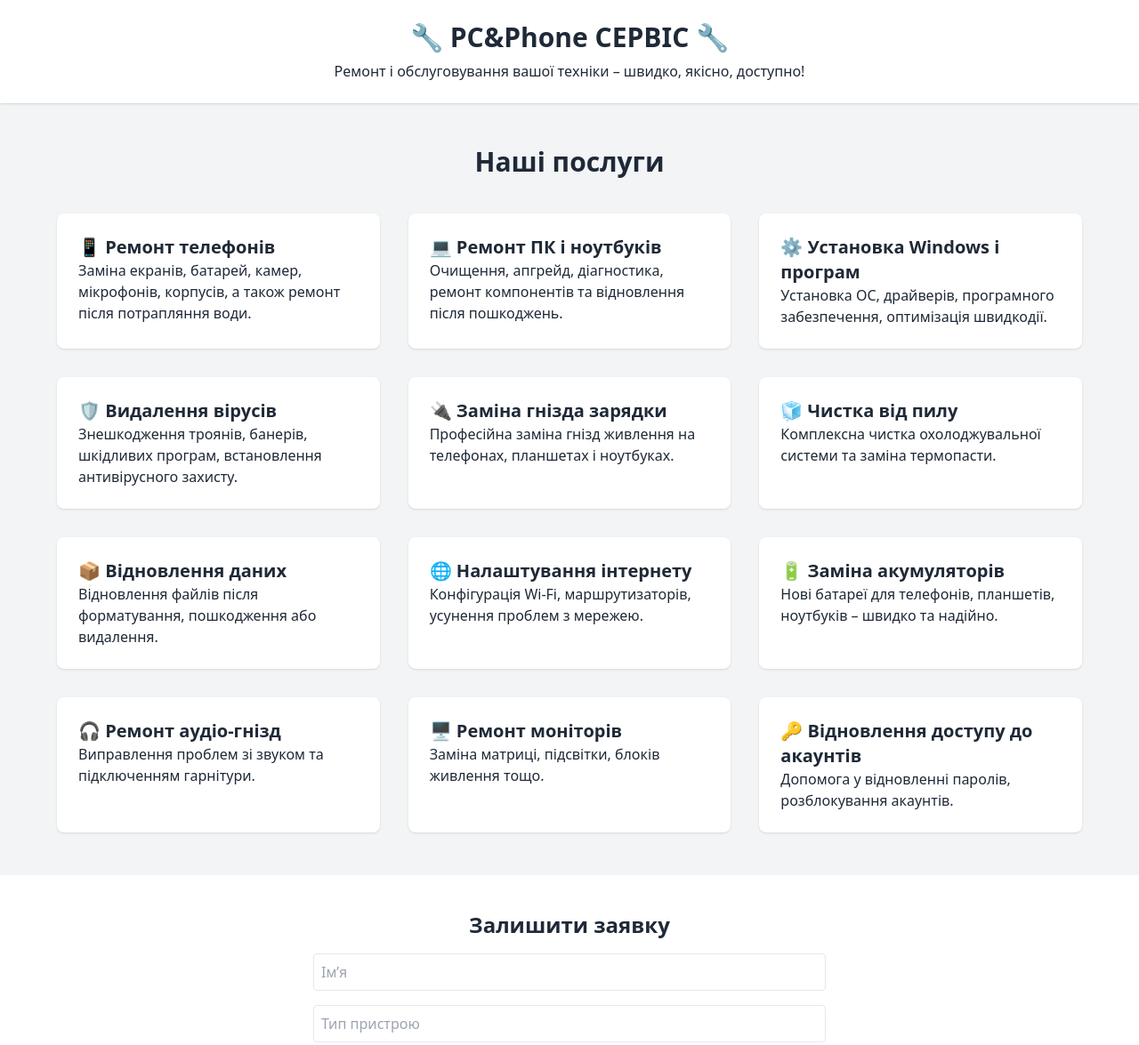
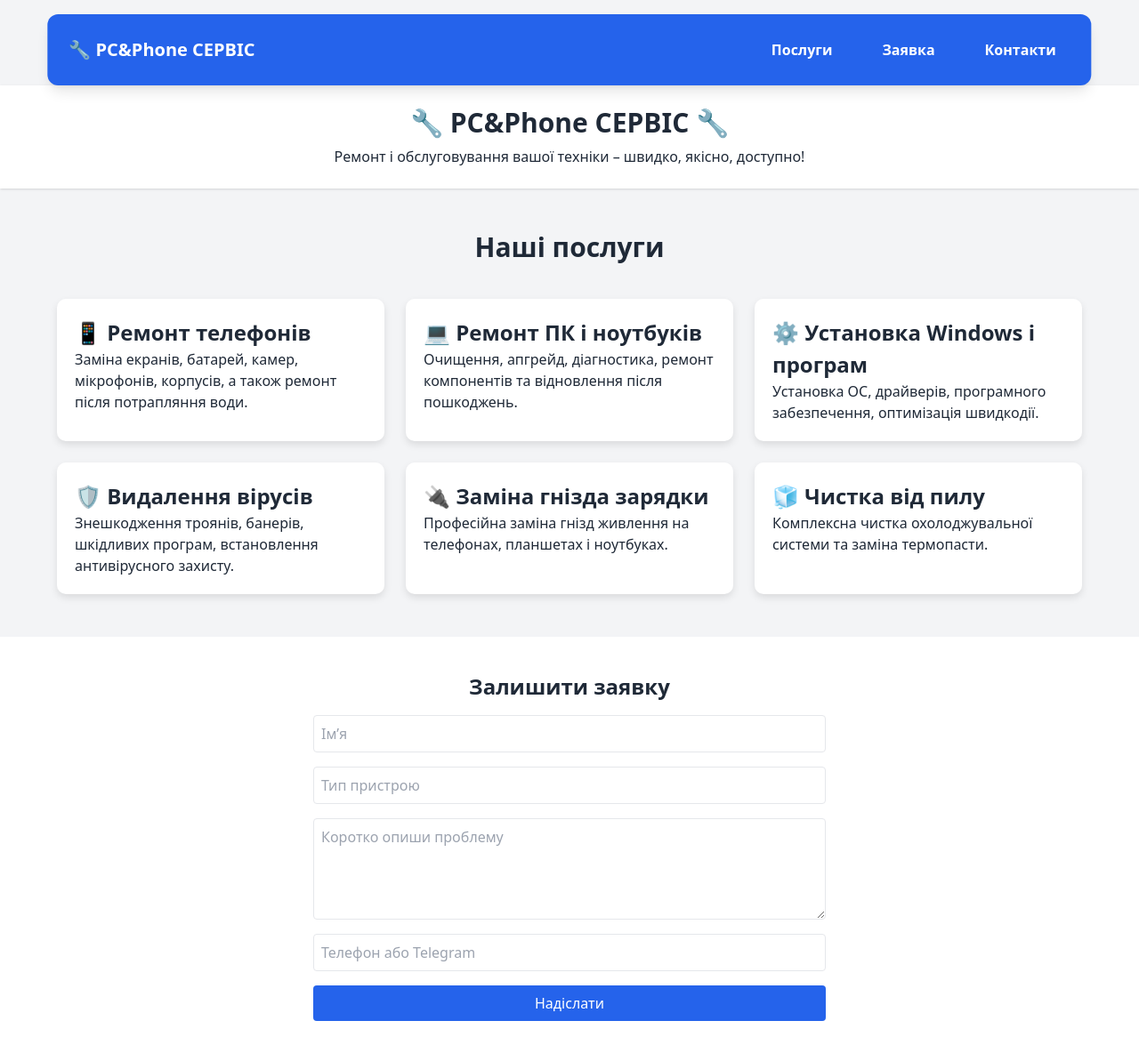
Before and after one commit to Dadablog2002/pc-phone-service, a plain HTML site: page index.html in a window 1280 px wide. Shown: the top 1175 px of the page at 89% size. Drawn offline with nearby package versions, Linux system fonts and the light colour scheme.

Commit message:
Update index.html

```diff
--- a/index.html
+++ b/index.html
@@ -17,23 +17,62 @@
       opacity: 1;
     }
     @keyframes fadeUp {
-      0% {
-        transform: translateY(20px);
-        opacity: 0;
+      0% { transform: translateY(20px); opacity: 0; }
+      100% { transform: translateY(0); opacity: 1; }
     }
-      100% {
-        transform: translateY(0);
-        opacity: 1;
-      }
-    }
-    .fade-up {
-      animation: fadeUp 0.6s ease forwards;
-    }
+    .fade-up { animation: fadeUp 0.6s ease forwards; }
   </style>
 </head>
 <body class="bg-gray-100 text-gray-800">
 
-<!-- Header -->
+<!-- Оновлена шапка з мобільною підтримкою -->
+<nav class="bg-blue-600 text-white fixed top-4 left-1/2 transform -translate-x-1/2 w-11/12 rounded-xl shadow-lg z-50">
+  <div class="container mx-auto px-6 flex justify-between items-center py-4">
+    <h1 class="text-xl font-bold">🔧 PC&Phone СЕРВІС</h1>
+    <button id="menu-btn" class="text-3xl sm:hidden focus:outline-none">&#9776;</button>
+    <ul id="nav-links" class="hidden sm:flex space-x-6 sm:flex-row flex-col absolute sm:relative top-16 sm:top-auto left-1/2 sm:left-auto transform -translate-x-1/2 sm:translate-x-0 w-11/12 sm:w-auto bg-blue-600 sm:bg-transparent rounded-lg shadow-lg sm:shadow-none text-center sm:text-left py-4 sm:py-0">
+      <li><a href="#services" class="nav-link">Послуги</a></li>
+      <li><a href="#contact-form" class="nav-link">Заявка</a></li>
+      <li><a href="#footer" class="nav-link">Контакти</a></li>
+    </ul>
+  </div>
+</nav>
+
+<!-- Відступ для контенту -->
+<div class="pt-24"></div>
+
+<script>
+  const menuBtn = document.getElementById("menu-btn");
+  const menu = document.getElementById("nav-links");
+
+  // Відкривання/закривання мобільного меню
+  menuBtn.addEventListener("click", () => {
+    menu.classList.toggle("hidden");
+  });
+
+  // Автоматичне закриття при натисканні на пункт меню
+  document.querySelectorAll(".nav-link").forEach(link => {
+    link.addEventListener("click", () => {
+      menu.classList.add("hidden");
+    });
+  });
+</script>
+
+<style>
+  .nav-link {
+    font-weight: bold;
+    padding: 12px 16px;
+    border-radius: 8px;
+    display: block;
+    text-align: center;
+    transition: background 0.3s ease;
+  }
+  .nav-link:hover {
+    background: rgba(255, 255, 255, 0.2);
+  }
+</style>
+
+<!-- Заголовок -->
 <header class="bg-white shadow py-6">
   <div class="container mx-auto px-4 text-center">
     <h1 class="text-3xl font-bold">🔧 PC&Phone СЕРВІС 🔧</h1>
@@ -42,63 +81,56 @@
 </header>
 
 <!-- Послуги -->
-<section class="py-12">
+<section id="services" class="py-12">
   <div class="container mx-auto px-4">
     <h2 class="text-3xl font-semibold mb-10 text-center">Наші послуги</h2>
-    <div class="flex justify-center">
-      <div class="grid grid-cols-1 sm:grid-cols-2 lg:grid-cols-3 gap-8 max-w-6xl w-full fade-up">
-        <div onclick="openModal('modal1')" class="bg-white p-6 rounded-lg shadow hover:shadow-xl cursor-pointer transition">
-          <h3 class="text-xl font-bold">📱 Ремонт телефонів</h3>
+    <div class="grid grid-cols-1 sm:grid-cols-2 lg:grid-cols-3 gap-6 max-w-6xl mx-auto fade-up">
+      <div onclick="openModal('modal1')" class="service-card">
+        <h3>📱 Ремонт телефонів</h3>
         <p>Заміна екранів, батарей, камер, мікрофонів, корпусів, а також ремонт після потрапляння води.</p>
       </div>
-        <div onclick="openModal('modal2')" class="bg-white p-6 rounded-lg shadow hover:shadow-xl cursor-pointer transition">
-          <h3 class="text-xl font-bold">💻 Ремонт ПК і ноутбуків</h3>
+      <div onclick="openModal('modal2')" class="service-card">
+        <h3>💻 Ремонт ПК і ноутбуків</h3>
         <p>Очищення, апгрейд, діагностика, ремонт компонентів та відновлення після пошкоджень.</p>
       </div>
-        <div onclick="openModal('modal3')" class="bg-white p-6 rounded-lg shadow hover:shadow-xl cursor-pointer transition">
-          <h3 class="text-xl font-bold">⚙️ Установка Windows і програм</h3>
+      <div onclick="openModal('modal3')" class="service-card">
+        <h3>⚙️ Установка Windows і програм</h3>
         <p>Установка ОС, драйверів, програмного забезпечення, оптимізація швидкодії.</p>
       </div>
-        <div onclick="openModal('modal4')" class="bg-white p-6 rounded-lg shadow hover:shadow-xl cursor-pointer transition">
-          <h3 class="text-xl font-bold">🛡️ Видалення вірусів</h3>
+      <div onclick="openModal('modal4')" class="service-card">
+        <h3>🛡️ Видалення вірусів</h3>
         <p>Знешкодження троянів, банерів, шкідливих програм, встановлення антивірусного захисту.</p>
       </div>
-        <div onclick="openModal('modal5')" class="bg-white p-6 rounded-lg shadow hover:shadow-xl cursor-pointer transition">
-          <h3 class="text-xl font-bold">🔌 Заміна гнізда зарядки</h3>
+      <div onclick="openModal('modal5')" class="service-card">
+        <h3>🔌 Заміна гнізда зарядки</h3>
         <p>Професійна заміна гнізд живлення на телефонах, планшетах і ноутбуках.</p>
       </div>
-        <div onclick="openModal('modal6')" class="bg-white p-6 rounded-lg shadow hover:shadow-xl cursor-pointer transition">
-          <h3 class="text-xl font-bold">🧊 Чистка від пилу</h3>
+      <div onclick="openModal('modal6')" class="service-card">
+        <h3>🧊 Чистка від пилу</h3>
         <p>Комплексна чистка охолоджувальної системи та заміна термопасти.</p>
-        </div>
-        <div onclick="openModal('modal7')" class="bg-white p-6 rounded-lg shadow hover:shadow-xl cursor-pointer transition">
-          <h3 class="text-xl font-bold">📦 Відновлення даних</h3>
-          <p>Відновлення файлів після форматування, пошкодження або видалення.</p>
-        </div>
-        <div onclick="openModal('modal8')" class="bg-white p-6 rounded-lg shadow hover:shadow-xl cursor-pointer transition">
-          <h3 class="text-xl font-bold">🌐 Налаштування інтернету</h3>
-          <p>Конфігурація Wi-Fi, маршрутизаторів, усунення проблем з мережею.</p>
-        </div>
-        <div onclick="openModal('modal9')" class="bg-white p-6 rounded-lg shadow hover:shadow-xl cursor-pointer transition">
-          <h3 class="text-xl font-bold">🔋 Заміна акумуляторів</h3>
-          <p>Нові батареї для телефонів, планшетів, ноутбуків – швидко та надійно.</p>
-        </div>
-        <div onclick="openModal('modal10')" class="bg-white p-6 rounded-lg shadow hover:shadow-xl cursor-pointer transition">
-          <h3 class="text-xl font-bold">🎧 Ремонт аудіо-гнізд</h3>
-          <p>Виправлення проблем зі звуком та підключенням гарнітури.</p>
-        </div>
-        <div onclick="openModal('modal11')" class="bg-white p-6 rounded-lg shadow hover:shadow-xl cursor-pointer transition">
-          <h3 class="text-xl font-bold">🖥️ Ремонт моніторів</h3>
-          <p>Заміна матриці, підсвітки, блоків живлення тощо.</p>
-        </div>
-        <div onclick="openModal('modal12')" class="bg-white p-6 rounded-lg shadow hover:shadow-xl cursor-pointer transition">
-          <h3 class="text-xl font-bold">🔑 Відновлення доступу до акаунтів</h3>
-          <p>Допомога у відновленні паролів, розблокування акаунтів.</p>
-        </div>
       </div>
     </div>
   </div>
 </section>
+
+<style>
+  .service-card {
+    background: white;
+    padding: 20px;
+    border-radius: 10px;
+    box-shadow: 0 4px 8px rgba(0, 0, 0, 0.1);
+    cursor: pointer;
+    transition: transform 0.2s, box-shadow 0.2s;
+  }
+  .service-card:hover {
+    transform: translateY(-5px);
+    box-shadow: 0 8px 16px rgba(0, 0, 0, 0.2);
+  }
+  .service-card h3 {
+    font-size: 1.5rem;
+    font-weight: bold;
+  }
+</style>
 
 <!-- Модальне вікно -->
 <div id="modal" class="fixed inset-0 z-50 flex items-end justify-center bg-black bg-opacity-50 hidden">
@@ -111,18 +143,12 @@
 
 <script>
   const modalData = {
-    modal1: { title: "📱 Ремонт телефонів", content: "Заміна екранів, акумуляторів, камер, мікрофонів, корпусів, а також після води. Безкоштовна діагностика!" },
-    modal2: { title: "💻 Ремонт ПК і ноутбуків", content: "Очищення від пилу, ремонт материнських плат, апгрейд SSD/RAM, встановлення драйверів, та багато іншого." },
-    modal3: { title: "⚙️ Установка Windows і програм", content: "Установка Windows 10/11, офісу, драйверів, антивірусів, графічних програм. Без рекламного сміття!" },
-    modal4: { title: "🛡️ Видалення вірусів", content: "Видалення троянів, банерів, шкідливих програм, встановлення захисту та оптимізація системи." },
-    modal5: { title: "🔌 Заміна гнізда зарядки", content: "Професійна заміна гнізд живлення на телефонах, планшетах і ноутбуках. Точна пайка та гарантія." },
-    modal6: { title: "🧊 Чистка від пилу", content: "Комплексна чистка системи охолодження. Заміна термопасти та термопрокладок. Тиха та стабільна робота." },
-    modal7: { title: "📦 Відновлення даних", content: "Відновлення файлів після форматування, видалення або пошкодження накопичувача. Конфіденційно." },
-    modal8: { title: "🌐 Налаштування інтернету", content: "Налаштування роутерів, повторювачів Wi-Fi, покращення сигналу, усунення мережевих проблем." },
-    modal9: { title: "🔋 Заміна акумуляторів", content: "Телефони, планшети, ноутбуки – надійне оновлення батареї." },
-    modal10: { title: "🎧 Ремонт аудіо-гнізд", content: "Виправлення проблем зі звуком та підключенням гарнітури." },
-    modal11: { title: "🖥️ Ремонт моніторів", content: "Заміна матриці, підсвітки, блоків живлення тощо." },
-    modal12: { title: "🔑 Відновлення доступу до акаунтів", content: "Допомога у відновленні паролів, розблокування акаунтів." }
+    modal1: { title: "📱 Ремонт телефонів", content: "Заміна екранів, акумуляторів, камер, мікрофонів, корпусів. Безкоштовна діагностика!" },
+    modal2: { title: "💻 Ремонт ПК і ноутбуків", content: "Очищення від пилу, апгрейд SSD/RAM, ремонт материнських плат, діагностика." },
+    modal3: { title: "⚙️ Установка Windows і програм", content: "Інсталяція Windows 10/11, драйверів, офісного та антивірусного ПО." },
+    modal4: { title: "🛡️ Видалення вірусів", content: "Антивірусна перевірка, очищення системи, налаштування захисту." },
+    modal5: { title: "🔌 Заміна гнізда зарядки", content: "Ремонт гнізда живлення на телефонах, планшетах, ноутбуках." },
+    modal6: { title: "🧊 Чистка від пилу", content: "Глибока чистка, заміна термопасти, оптимізація системи охолодження." }
   };
 
   function openModal(id) {
@@ -141,10 +167,10 @@
 </script>
 
 <!-- Форма заявки -->
-<section class="bg-white py-10">
+<section id="contact-form" class="bg-white py-10">
   <div class="container mx-auto px-4">
     <h2 id="form-header" class="text-2xl font-semibold mb-4 text-center">Залишити заявку</h2>
-    <form id="contact-form" class="max-w-xl mx-auto grid gap-4">
+    <form id="contact-form-element" class="max-w-xl mx-auto grid gap-4">
       <input type="text" id="name" placeholder="Ім’я" class="border rounded p-2 w-full" required>
       <input type="text" id="device" placeholder="Тип пристрою" class="border rounded p-2 w-full" required>
       <textarea id="problem" placeholder="Коротко опиши проблему" class="border rounded p-2 w-full" rows="4" required></textarea>
@@ -158,11 +184,11 @@
 </section>
 
 <script>
-  document.getElementById("contact-form").addEventListener("submit", function(event) {
+  document.getElementById("contact-form-element").addEventListener("submit", function(event) {
     event.preventDefault();
 
-    const botToken = "7613390612:AAFo_tPea_3NtKa-XkMos2nZc3BSplMdepM"; // Твій реальний токен TelegramBot
-    const chatId = "923186719"; // Твій реальний чат ID
+    const botToken = "7613390612:AAFo_tPea_3NtKa-XkMos2nZc3BSplMdepM"; // Замініть на свій токен
+    const chatId = "923186719"; // Замініть на ваш Chat ID
     const name = document.getElementById("name").value;
     const device = document.getElementById("device").value;
     const problem = document.getElementById("problem").value;
@@ -177,7 +203,7 @@
     }).then(response => response.json())
       .then(data => {
           // Приховати форму та заголовок
-          document.getElementById("contact-form").classList.add("hidden");
+          document.getElementById("contact-form-element").classList.add("hidden");
           document.getElementById("form-header").classList.add("hidden");
           // Показати повідомлення про успіх
           document.getElementById("success-message").classList.remove("hidden");
@@ -194,7 +220,7 @@
 </script>
 
 <!-- Footer -->
-<footer class="bg-gray-800 text-white py-6">
+<footer id="footer" class="bg-gray-800 text-white py-6">
   <div class="container mx-auto px-4 text-center">
     <p>📞 <a href="tel:+380633293823" class="underline">+38 (063) 329 38 23</a></p>
     <p>📲 <a href="https://t.me/Dadablog2002" class="underline">@Dadablog2002</a> | 📸 <a href="https://instagram.com/pcphone_servise" class="underline">@pcphone_servise</a></p>
```
Lines whose indentation alone changed are shown as unchanged.
